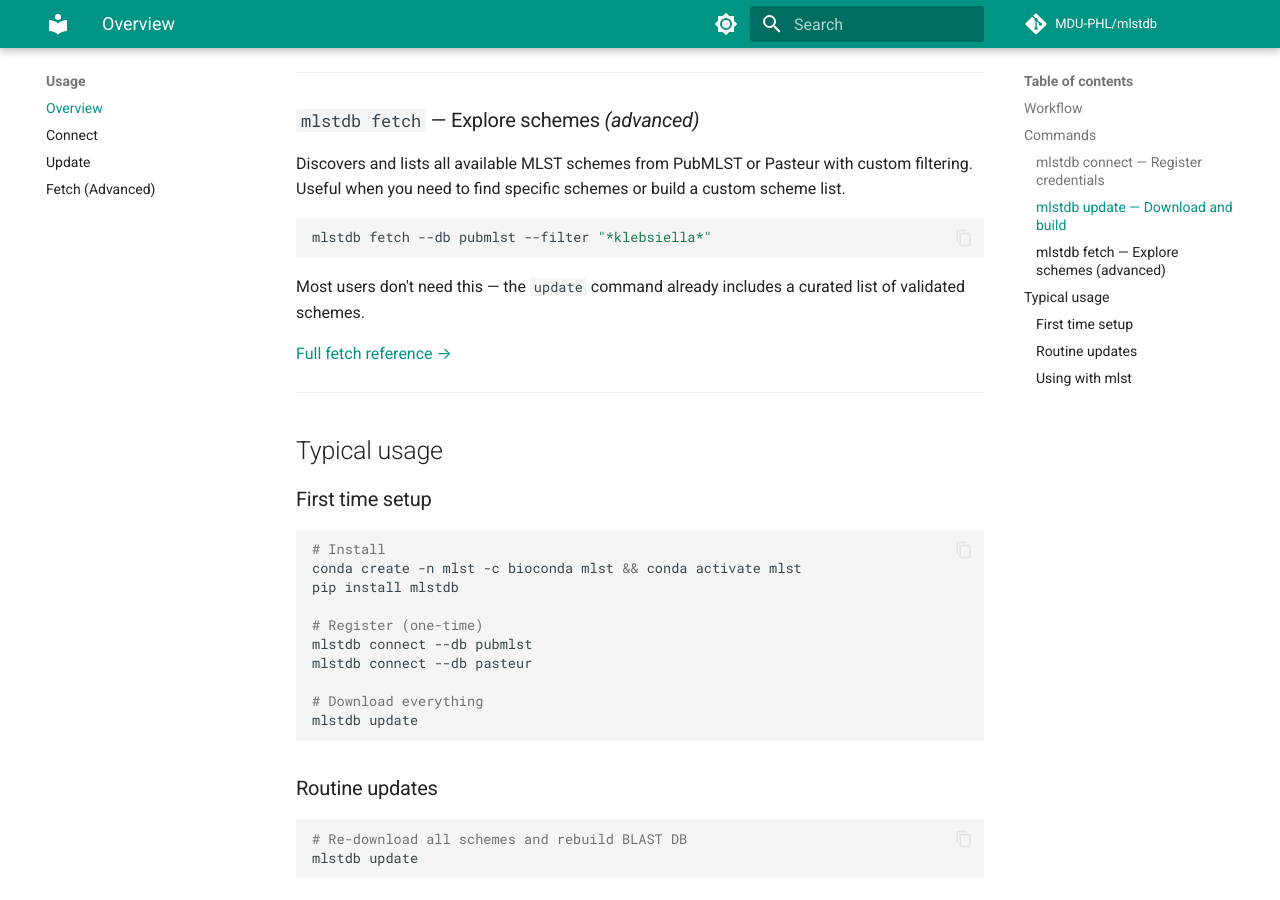
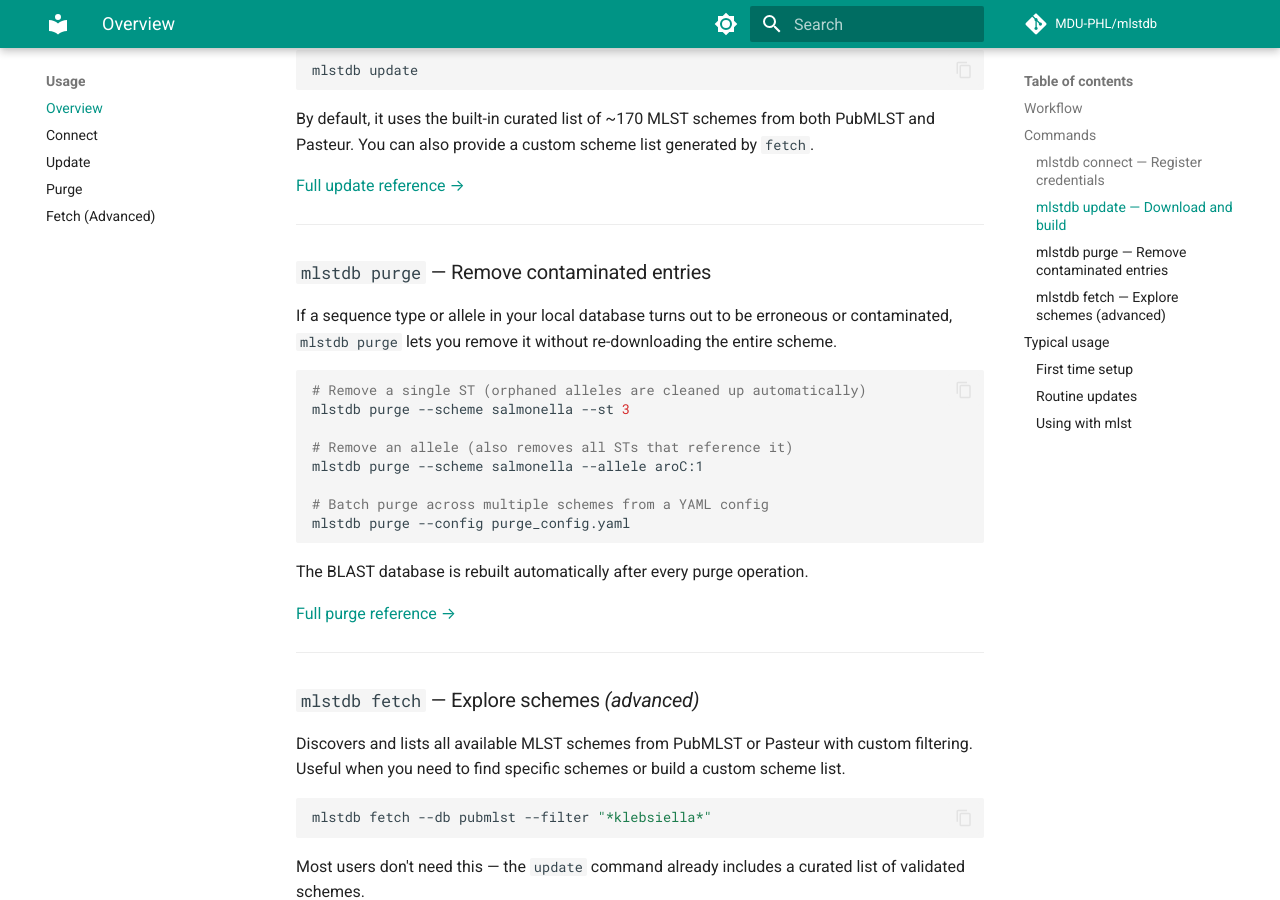
Before and after one commit to MDU-PHL/mlstdb, an MkDocs documentation site: the page built from docs/usage/overview.md, in a window 1280 px wide and 900 px high, scrolled down 1411 px. Built offline with MkDocs 1.6.1 and Material for MkDocs 9.7.7, drawn with Linux system fonts in a browser that asks for light colours; comment, search, counter and statistics services are not loaded; some of the changed text lies outside the part shown.

Commit message:
🗒 docs: add purge feature documentation with usage examples

````diff
--- a/docs/usage/overview.md
+++ b/docs/usage/overview.md
@@ -18,6 +18,14 @@
 │        │              (uses built-in curated scheme list)    │
 │        ▼                                                     │
 │   mlst tool      ──► Run MLST analysis with updated DB       │
+│                                                              │
+├──────────────────────────────────────────────────────────────┤
+│   OPTIONAL                                                   │
+│                                                              │
+│   mlstdb purge   ──► Remove contaminated STs or alleles      │
+│        │              from your local database               │
+│        ▼                                                     │
+│   BLAST DB rebuilt automatically                             │
 │                                                              │
 ├──────────────────────────────────────────────────────────────┤
 │   ADVANCED (optional)                                        │
@@ -60,6 +68,27 @@ mlstdb update
 By default, it uses the built-in curated list of ~170 MLST schemes from both PubMLST and Pasteur. You can also provide a custom scheme list generated by `fetch`.
 
 [Full update reference →](update.md)
+
+---
+
+### `mlstdb purge` — Remove contaminated entries
+
+If a sequence type or allele in your local database turns out to be erroneous or contaminated, `mlstdb purge` lets you remove it without re-downloading the entire scheme.
+
+```sh
+# Remove a single ST (orphaned alleles are cleaned up automatically)
+mlstdb purge --scheme salmonella --st 3
+
+# Remove an allele (also removes all STs that reference it)
+mlstdb purge --scheme salmonella --allele aroC:1
+
+# Batch purge across multiple schemes from a YAML config
+mlstdb purge --config purge_config.yaml
+```
+
+The BLAST database is rebuilt automatically after every purge operation.
+
+[Full purge reference →](purge.md)
 
 ---
 
--- a/mkdocs.yml
+++ b/mkdocs.yml
@@ -37,6 +37,7 @@ nav:
       - Overview: usage/overview.md
       - Connect: usage/connect.md
       - Update: usage/update.md
+      - Purge: usage/purge.md
       - Fetch (Advanced): usage/fetch.md
   - Disclaimer: disclaimer.md
   - Changelog: changelog.md
````
Also changed, not shown: README.md (+22 -2 lines), docs/index.md (+3 -0 lines), docs/usage/purge.md (added, +211 -0 lines), 1 other file.
